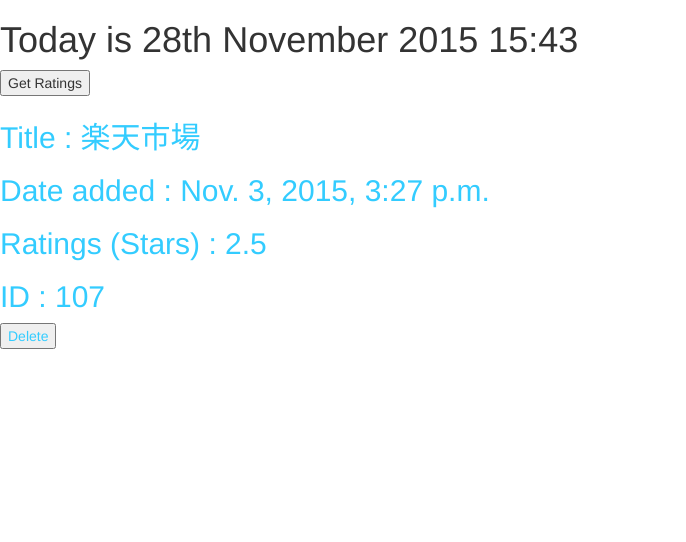
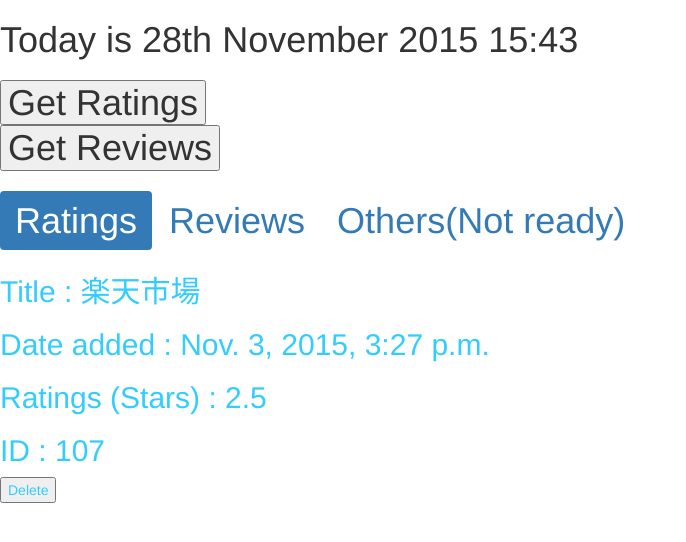
Before and after one commit to sonnyky/RatingsUpdater, a Django app: page / in a window 1280 px wide. Shown: the top 542 px of the page, without its empty margins (0-686 px from the left). Run offline with Django 3.2, Linux system fonts and the light colour scheme; data comes from the database, SQL or seed files in the repository; parts of the project's set-up code (start-up, migrations or seed data) failed here and were passed over; some libraries are stand-ins or nearby versions.

Commit message:
add user comments
added user reviews

```diff
--- a/RatingScrape/models.py
+++ b/RatingScrape/models.py
@@ -22,3 +22,10 @@
     def update_field(self, key, value):
         getattr(self, key)
         setattr(self, key, value)
+
+class UserReviewComments(models.Model):
+    author = models.TextField(max_length= 255, default = "DEFAULT")
+    comment = models.TextField(max_length= 255, default="DEFAULT")
+
+    def __str__(self):
+        return str(self.author)
--- /dev/null
+++ b/RatingScrape/static/RatingScrape/touch_input.js
@@ -0,0 +1,20 @@
+window.addEventListener('load', function(){ // on page load
+
+    $("#reviews_tab").on("touchstart", function(){
+        $(this).addClass("active");
+        $("#ratings_tab").removeClass();
+        $("#others_tab").removeClass();
+    });
+     $("#ratings_tab").on("touchstart", function(){
+        $(this).addClass("active");
+        $("#reviews_tab").removeClass();
+        $("#others_tab").removeClass();
+    });
+     $("#others_tab").on("touchstart", function(){
+        $(this).addClass("active");
+        $("#ratings_tab").removeClass();
+        $("#reviews_tab").removeClass();
+    });
+
+
+}, false)
--- a/RatingScrape/templates/RatingScrape/dashboard.html
+++ b/RatingScrape/templates/RatingScrape/dashboard.html
@@ -7,17 +7,33 @@
     {% load staticfiles %}
     <link rel="stylesheet" type="text/css" href="{% static 'RatingScrape/common.css' %}" >
     <title>Dashboard</title>
-
-
+    <script src="https://ajax.googleapis.com/ajax/libs/jquery/1.11.3/jquery.min.js"></script>
+    <script type="text/javascript" src="{% static 'RatingScrape/touch_input.js' %}"></script>
 </head>
 <body>
     <h1>Today is {% now "jS F Y H:i" %}</h1>
+
+    <h1>
       <form action="{% url 'RatingScrape:get_ratings' %}" method="post">
             {% csrf_token %}
             <input type="submit" value="Get Ratings" />
         </form>
 
+        <form action="{% url 'RatingScrape:get_reviews' %}" method="post">
+            {% csrf_token %}
+            <input type="submit" value="Get Reviews" />
+        </form>
 
+    </h1>
+     <h1>
+            <ul class="nav nav-pills">
+            <li id="ratings_tab" class="active"><a href="#">Ratings</a></li>
+            <li id="reviews_tab" ><a href="#">Reviews</a></li>
+            <li id="others_tab"><a href="#">Others(Not ready)</a></li>
+            </ul>
+     </h1>
+
+    <div id="user_ratings">
 {% for rate in ratings %}
     <div class="rating-box">
         <h2>Title : {{ rate.title }}</h2>
@@ -30,5 +46,23 @@
         </form>
     </div>
 {% endfor %}
+    </div>
+
+<div id="user_reviews">
+    {% for review in reviews %}
+    <div class="well">
+        <ul class="list-group">
+          <li class="list-group-item">Author :  {{ review.author }}</li>
+          <li class="list-group-item">Comment :  {{ review.comment }}</li>
+            <li class="list-group-item">ID :  {{ review.id }}</li>
+        </ul>
+        <form action="{% url 'RatingScrape:delete_review_entry' review.id %}" method="post">
+            {% csrf_token %}
+            <input type="submit" value="Delete" />
+        </form>
+    </div>
+    {% endfor %}
+</div>
+
 </body>
 </html>
--- a/RatingScrape/urls.py
+++ b/RatingScrape/urls.py
@@ -5,5 +5,7 @@
 urlpatterns = [
     url(r'^$', views.index, name='index'),
     url(r'^delete_entry/(?P<entry_id>\d+)$', views.delete_entry, name='delete_entry'),
+    url(r'^delete_review_entry/(?P<review_id>\d+)$', views.delete_review_entry, name='delete_review_entry'),
     url(r'^get_ratings/', views.get_ratings, name='get_ratings'),
+    url(r'^get_reviews/', views.get_reviews, name='get_reviews'),
 ]
--- a/RatingScrape/views.py
+++ b/RatingScrape/views.py
@@ -4,28 +4,34 @@
 from django.utils import timezone
 from urllib.request import urlopen
 from .models import RatingStars
+from .models import UserReviewComments
 import json
+import logging
 
+# This is for getting app ratings from iTunes
 app_id = 419267350
 content = urlopen("https://itunes.apple.com/lookup?id=" + str(app_id) + "&country=jp").read().decode('utf8')
 content_data = json.loads(content)
 
+# This is for getting user comments
+user_comments = urlopen("http://itunes.apple.com/jp/rss/customerreviews/id="+str(app_id)+"/json").read().decode("utf8")
+user_comments_data = json.loads(user_comments)
+print(user_comments_data['feed']['author']['name']['label'])
+print(user_comments_data['feed']['entry'][1]['author']['name']['label'])
+print(user_comments_data['feed']['entry'][1]['content']['label'])
 
 # Create your views here.
 def index(request):
     RatingStars.objects.all()
-    #ob = RatingStars.objects.get(id=1)
-
+    UserReviewComments.objects.all()
     #for key, value in content_data.items():
     #   ob.update_field(key, value)
     #   ob.save(update_fields=content_data.keys())
 
-    #ob.update_field("star_number", content_data['results'][0]['averageUserRatingForCurrentVersion'])
-    #ob.save(update_fields = ["star_number"])
-
     #objects.all() returns a dictionary so we need to return the appropriate object type
     context = dict()
     context['ratings'] = RatingStars.objects.all()
+    context['reviews'] = UserReviewComments.objects.all()
     return render(request, 'RatingScrape/dashboard.html', context)
 
 def get_ratings(request):
@@ -43,3 +49,21 @@
     print("Delete" + entry_id + "++++++++++++++++++++++++++++++++++++++++++++++++++++")
     RatingStars.objects.get(pk=entry_id).delete()
     return HttpResponseRedirect(reverse("RatingScrape:index"))
+
+def delete_review_entry(request, review_id):
+    print("Delete review" + review_id + "++++++++++++++++++++++++++++++++++++++++++++++++++++")
+    UserReviewComments.objects.get(pk=review_id).delete()
+    return HttpResponseRedirect(reverse("RatingScrape:index"))
+
+def get_reviews(request):
+
+    for i in user_comments_data['feed']['entry']:
+        if 'author' in i:
+            UserReviewComments.objects.create(
+                author = i['author']['name']['label'],
+                comment = i['content']['label'],
+            )
+            print(i['author']['name']['label'])
+    context = dict()
+    context['reviews'] = UserReviewComments.objects.all()
+    return HttpResponseRedirect(reverse("RatingScrape:index"))
```
Also changed, not shown: RatingScrape/migrations/0002_reviewcomments.py (added), RatingScrape/migrations/0003_auto_20151129_0006.py (added), RatingScrape/migrations/0004_auto_20151129_0036.py (added).
